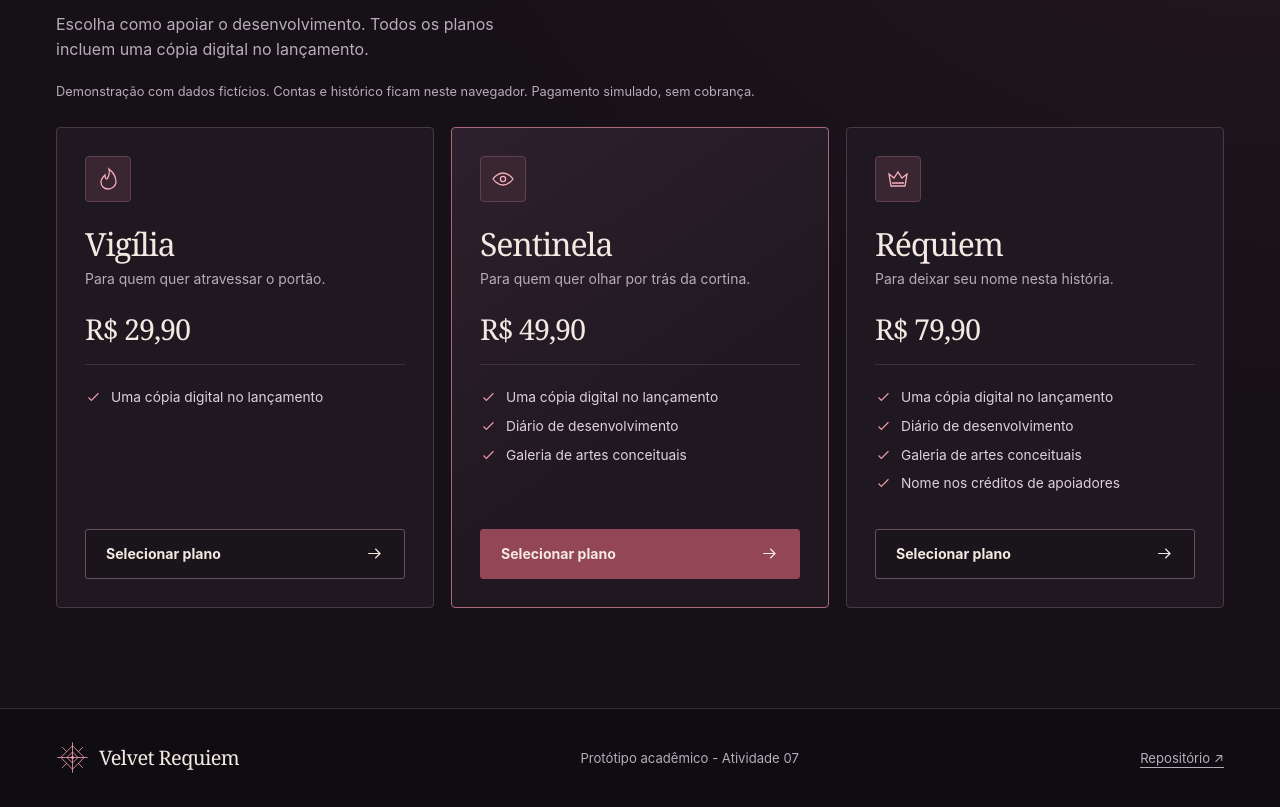
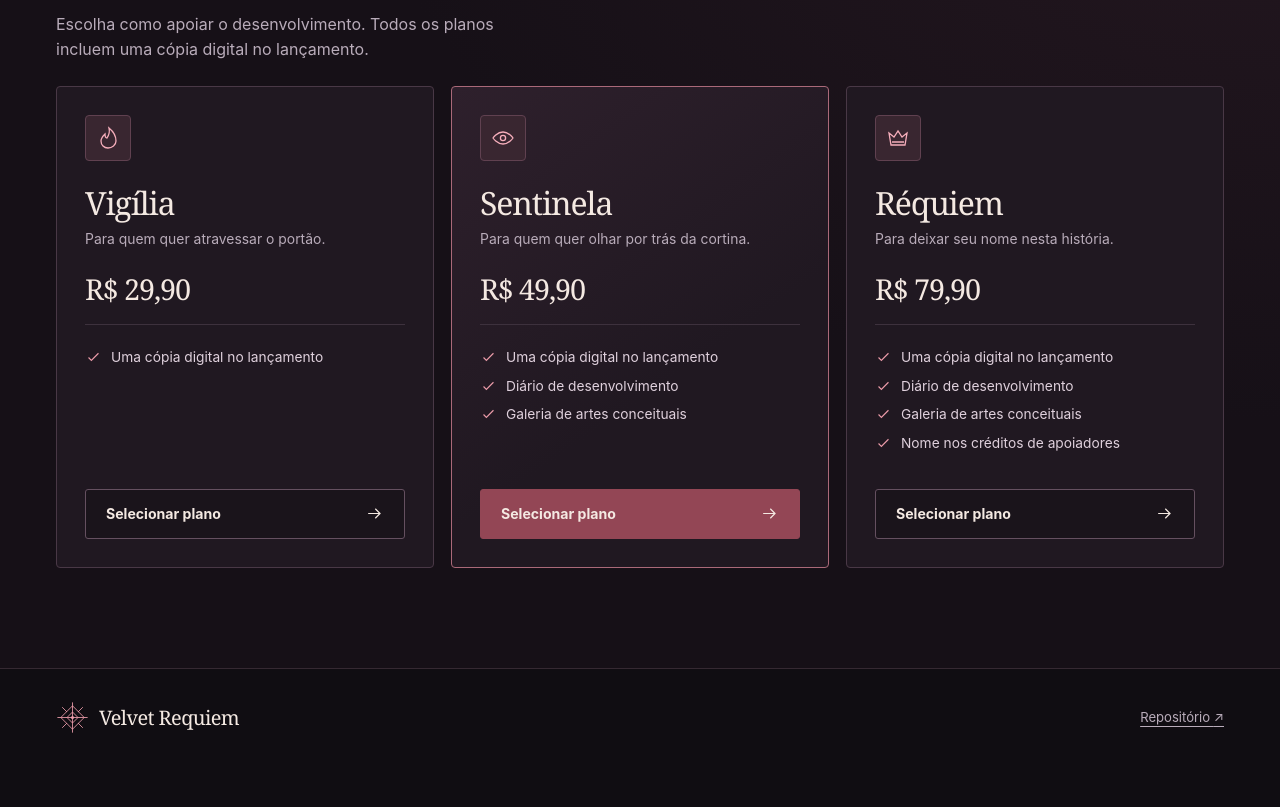
Before and after one commit to sevenminutes67/VelvetRequiem-2026.2, a plain HTML site: page docs/index.html in a window 1280 px wide. Shown: the part 2423-3230 px from the top of the page. After the commit the page ends 3190 px from the top, so only its background shows below. Drawn offline with Linux system fonts and the light colour scheme.

Commit message:
Arrumando algumas coisas

```diff
--- a/docs/index.html
+++ b/docs/index.html
@@ -93,7 +93,6 @@
           <p class="eyebrow red">Planos de apoio</p>
           <h2 id="support-title">Ajude o jogo<br>a ganhar vida.</h2>
           <p class="section-lede">Escolha como apoiar o desenvolvimento. Todos os planos incluem uma cópia digital no lançamento.</p>
-          <p class="demo-note">Demonstra&ccedil;&atilde;o com dados fict&iacute;cios. Contas e hist&oacute;rico ficam neste navegador. Pagamento simulado, sem cobran&ccedil;a.</p>
           <div class="plans" id="plans"><p role="status">Carregando planos…</p></div>
         </div>
       </section>
@@ -103,7 +102,6 @@
   <footer class="site-footer">
     <div class="shell footer-inner">
       <a class="brand" href="#inicio"><svg aria-hidden="true"><use href="#i-mark"/></svg><span>Velvet Requiem</span></a>
-      <p>Protótipo acadêmico - Atividade 07</p>
       <a href="https://github.com/sevenminutes67/VelvetRequiem-2026.2" target="_blank" rel="noopener">Repositório <span aria-hidden="true">↗</span></a>
     </div>
   </footer>
```
